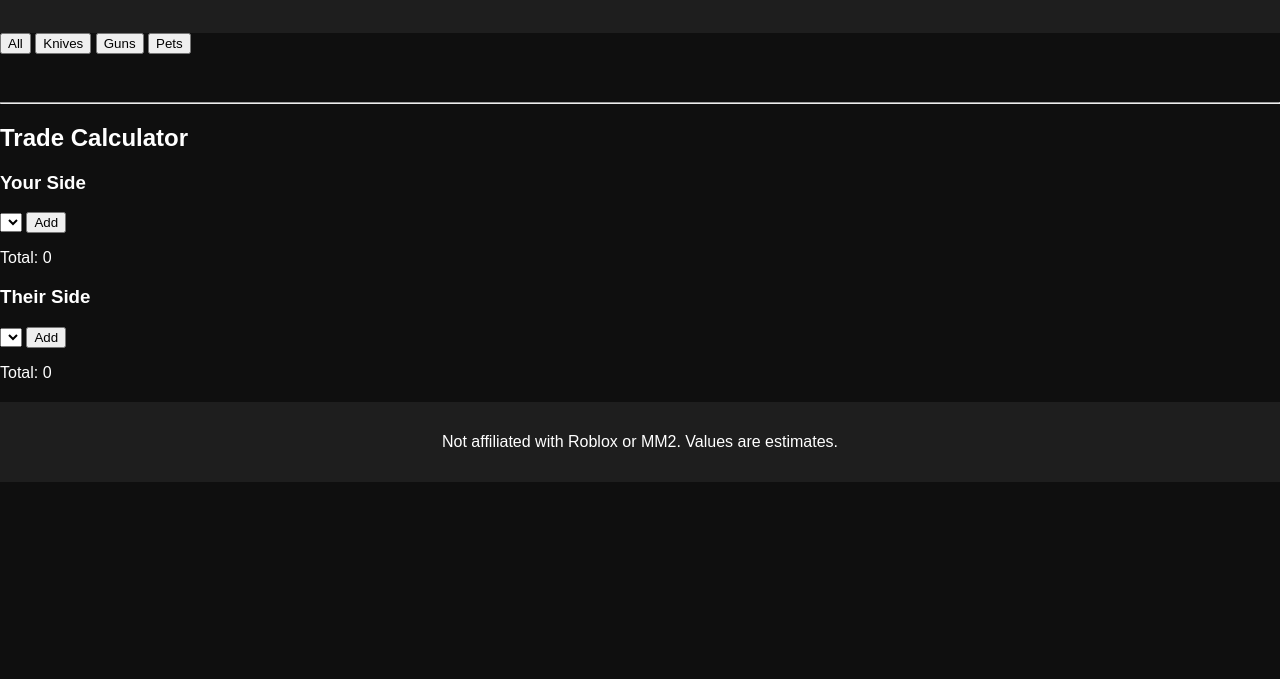
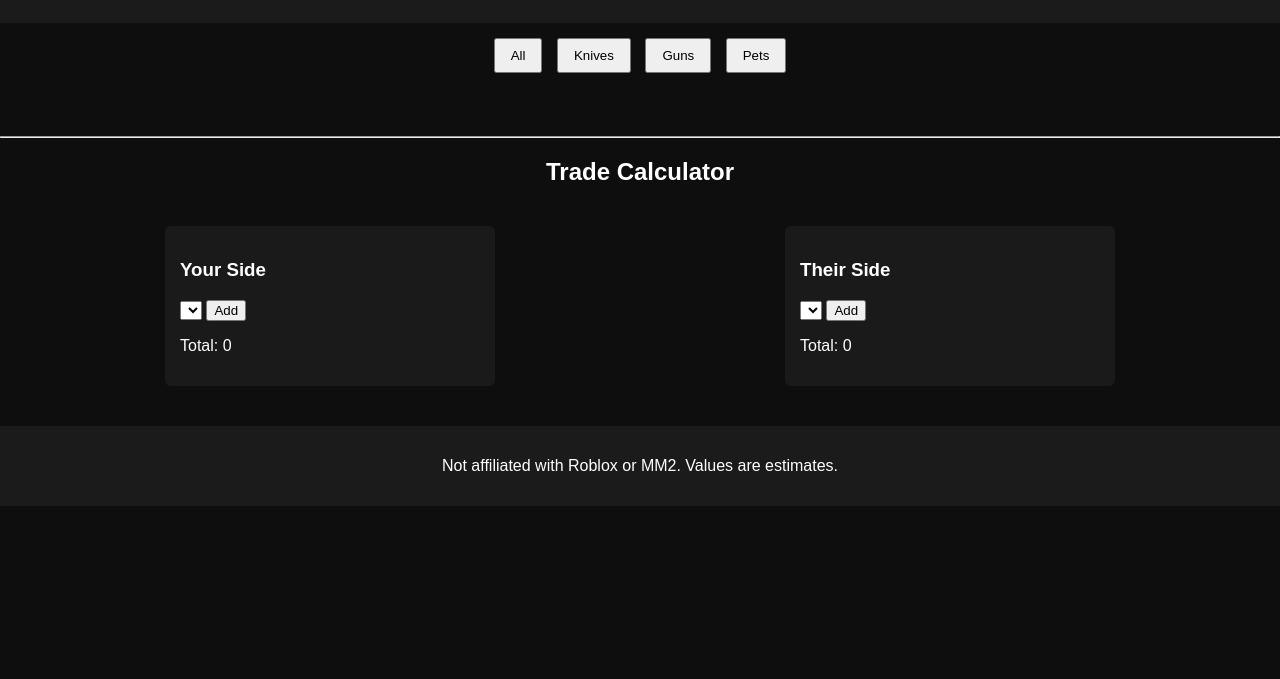
Before and after one commit to hightiervalues/MM2-Values, a plain HTML site: page index.html in a window 1280 px wide. Shown: the part 121-800 px from the top of the page. Drawn offline with Linux system fonts and the light colour scheme; a script that the page names is missing.

Commit message:
Update style.css

```diff
--- a/style.css
+++ b/style.css
@@ -1,52 +1,54 @@
 body {
-  font-family: Arial, sans-serif;
-  background: #0f0f0f;
-  color: white;
-  margin: 0;
+  background:#0e0e0e;
+  color:white;
+  font-family:Arial;
+  margin:0;
 }
 
-header {
-  text-align: center;
-  padding: 20px;
-  background: #1e1e1e;
+header, footer {
+  background:#1b1b1b;
+  text-align:center;
+  padding:15px;
 }
 
-#search {
-  width: 90%;
-  margin: 20px auto;
-  display: block;
-  padding: 10px;
-  font-size: 16px;
+nav {
+  text-align:center;
+  padding:10px;
+}
+
+nav button {
+  margin:5px;
+  padding:8px 15px;
+  cursor:pointer;
 }
 
 #items {
-  display: grid;
-  grid-template-columns: repeat(auto-fill, minmax(200px, 1fr));
-  gap: 15px;
-  padding: 20px;
+  display:grid;
+  grid-template-columns:repeat(auto-fill,minmax(200px,1fr));
+  gap:15px;
+  padding:20px;
 }
 
 .item {
-  background: #1b1b1b;
-  padding: 15px;
-  border-radius: 8px;
+  background:#1a1a1a;
+  padding:10px;
+  border-radius:6px;
 }
 
-.item h3 {
-  margin: 0 0 10px;
+.trade {
+  display:flex;
+  justify-content:space-around;
+  padding:20px;
+  flex-wrap:wrap;
 }
 
-.value {
-  color: #00ff9c;
+.trade div {
+  background:#1a1a1a;
+  padding:15px;
+  border-radius:6px;
+  width:300px;
 }
 
-.demand {
-  font-size: 14px;
-  opacity: 0.8;
+.center {
+  text-align:center;
 }
-
-footer {
-  text-align: center;
-  padding: 15px;
-  background: #1e1e1e;
-}
```
